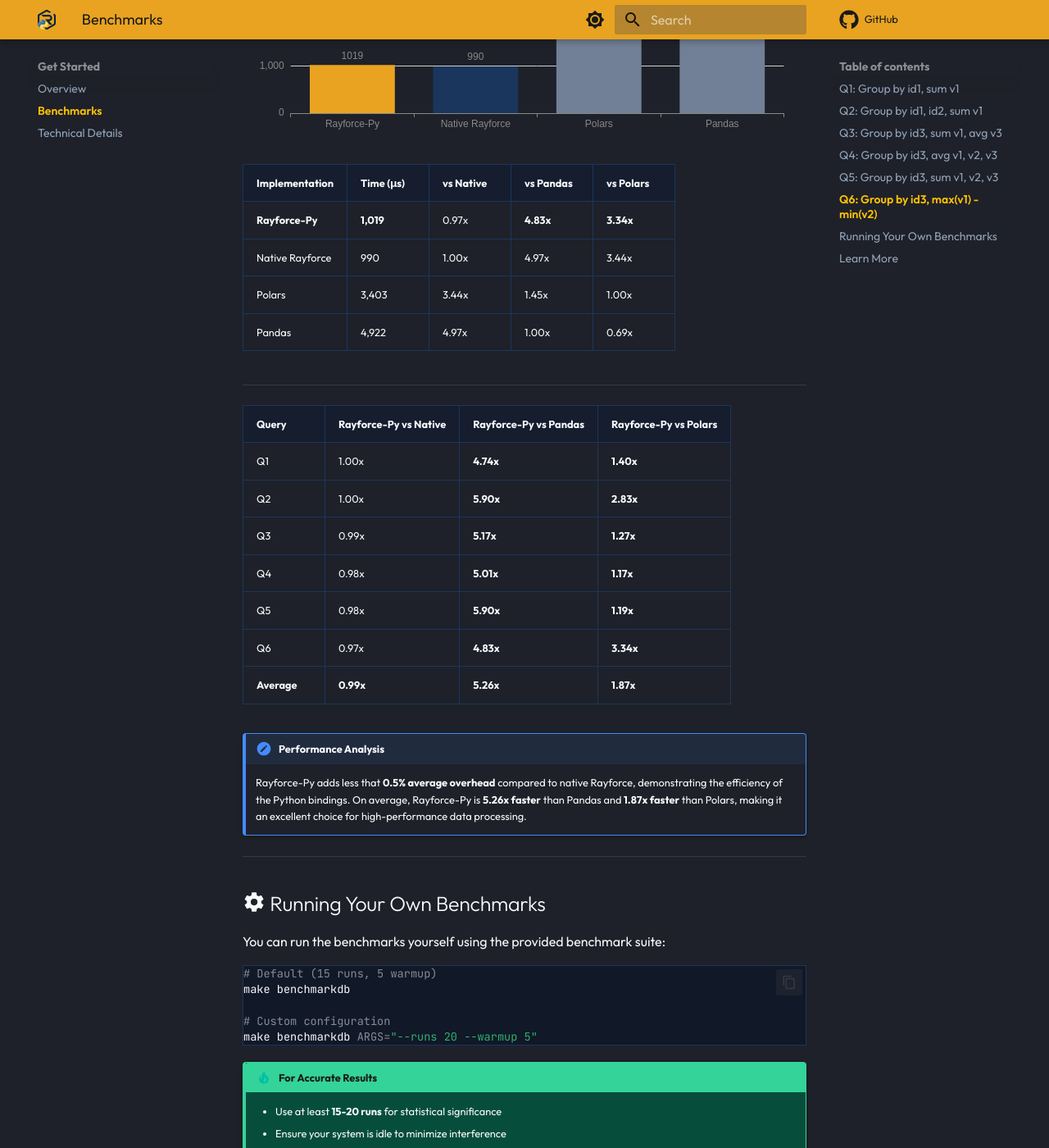
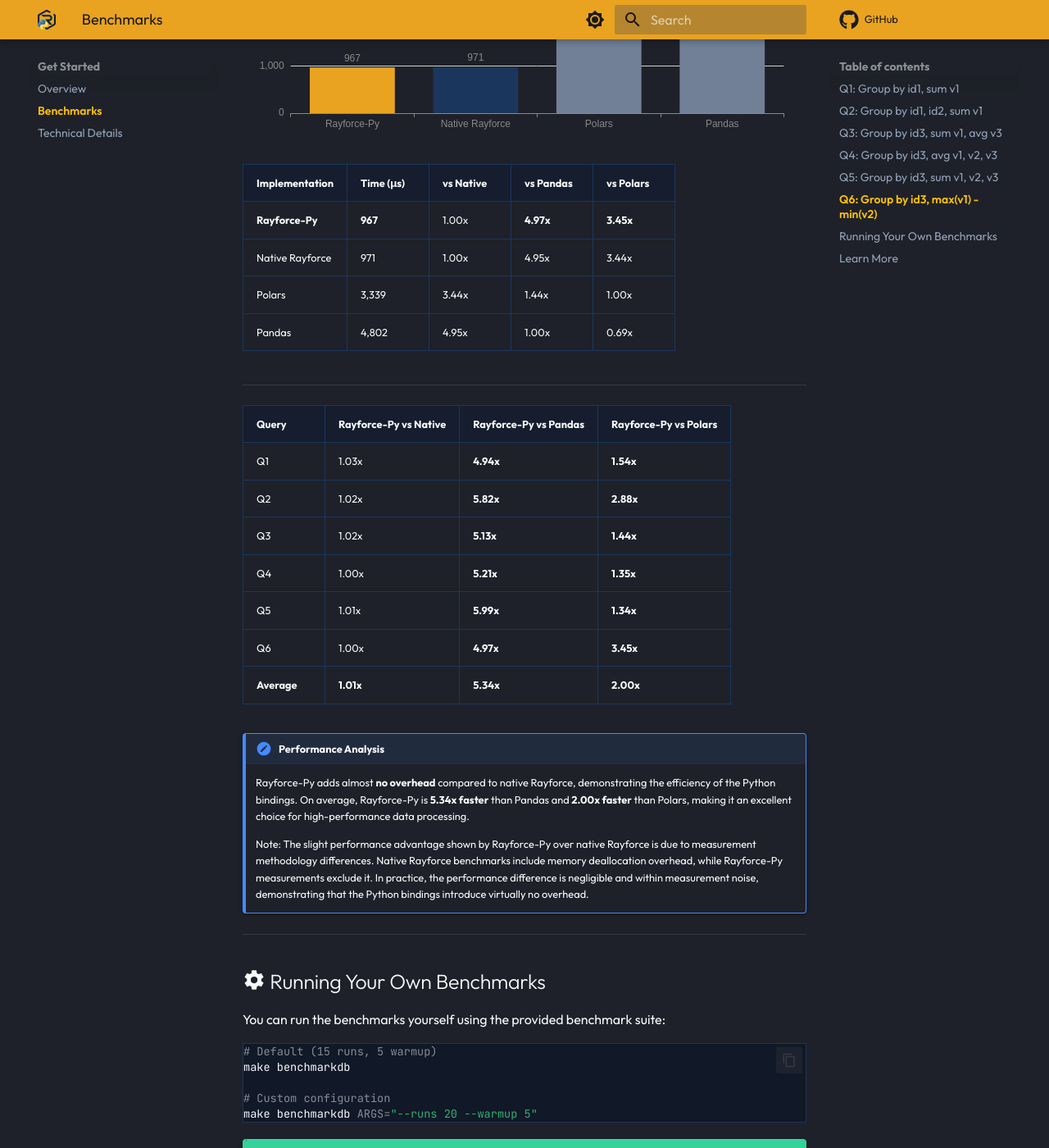
Before and after one commit to RayforceDB/rayforce-py, an MkDocs documentation site: the page built from docs/docs/content/get-started/benchmarks.md, in a window 1280 px wide and 1400 px high, scrolled down 5454 px. Shown: the whole window at 82% size. Built offline with MkDocs 1.6.1 and Material for MkDocs 9.7.7, drawn with Linux system fonts in a browser that asks for light colours; comment, search, counter and statistics services are not loaded; a style sheet for code colours, icons or effects is not loaded; some of the changed text lies outside the part shown.

Commit message:
(docs) Update benchmarks

```diff
--- a/docs/docs/content/get-started/benchmarks.md
+++ b/docs/docs/content/get-started/benchmarks.md
@@ -54,10 +54,10 @@
     xAxis: { type: 'category', data: ['Rayforce-Py', 'Native Rayforce', 'Polars', 'Pandas'], axisLabel: { textStyle: { color: theme.textColor } } },
     yAxis: { type: 'value', name: 'Time (μs)', nameLocation: 'middle', nameGap: 50, nameTextStyle: { color: theme.textColor }, axisLabel: { textStyle: { color: theme.textColor } }, splitLine: { lineStyle: { color: theme.gridLineColor } } },
     series: [{ name: 'Time (μs)', type: 'bar', data: [
-      { value: 781, itemStyle: { color: '#E9A320' } },
-      { value: 779, itemStyle: { color: '#1B365D' } },
-      { value: 1096, itemStyle: { color: '#718096' } },
-      { value: 3696, itemStyle: { color: '#718096' } }
+      { value: 741, itemStyle: { color: '#E9A320' } },
+      { value: 761, itemStyle: { color: '#1B365D' } },
+      { value: 1143, itemStyle: { color: '#718096' } },
+      { value: 3663, itemStyle: { color: '#718096' } }
     ], label: { show: true, position: 'top', textStyle: { color: theme.textColor, fontWeight: 'bold' } } }]
   });
   chartInstances['q1-chart'] = q1Chart;
@@ -72,10 +72,10 @@
     xAxis: { type: 'category', data: ['Rayforce-Py', 'Native Rayforce', 'Polars', 'Pandas'], axisLabel: { rotate: 0, color: theme.textColor }, axisLine: { lineStyle: { color: theme.textColor } } },
     yAxis: { type: 'value', name: 'Time (μs)', nameLocation: 'middle', nameGap: 50, nameTextStyle: { color: theme.textColor }, axisLabel: { color: theme.textColor }, axisLine: { lineStyle: { color: theme.textColor } }, splitLine: { lineStyle: { color: theme.gridLineColor } } },
     series: [{ name: 'Time (μs)', type: 'bar', data: [
-      { value: 2398, itemStyle: { color: '#E9A320' } },
-      { value: 2410, itemStyle: { color: '#1B365D' } },
-      { value: 6797, itemStyle: { color: '#718096' } },
-      { value: 14155, itemStyle: { color: '#718096' } }
+      { value: 2351, itemStyle: { color: '#E9A320' } },
+      { value: 2400, itemStyle: { color: '#1B365D' } },
+      { value: 6763, itemStyle: { color: '#718096' } },
+      { value: 13675, itemStyle: { color: '#718096' } }
     ], label: { show: true, position: 'top', color: theme.textColor } }]
   });
   chartInstances['q2-chart'] = q2Chart;
@@ -90,10 +90,10 @@
     xAxis: { type: 'category', data: ['Rayforce-Py', 'Native Rayforce', 'Polars', 'Pandas'], axisLabel: { rotate: 0, color: theme.textColor }, axisLine: { lineStyle: { color: theme.textColor } } },
     yAxis: { type: 'value', name: 'Time (μs)', nameLocation: 'middle', nameGap: 50, nameTextStyle: { color: theme.textColor }, axisLabel: { color: theme.textColor }, axisLine: { lineStyle: { color: theme.textColor } }, splitLine: { lineStyle: { color: theme.gridLineColor } } },
     series: [{ name: 'Time (μs)', type: 'bar', data: [
-      { value: 995, itemStyle: { color: '#E9A320' } },
-      { value: 983, itemStyle: { color: '#1B365D' } },
-      { value: 1261, itemStyle: { color: '#718096' } },
-      { value: 5141, itemStyle: { color: '#718096' } }
+      { value: 956, itemStyle: { color: '#E9A320' } },
+      { value: 974, itemStyle: { color: '#1B365D' } },
+      { value: 1376, itemStyle: { color: '#718096' } },
+      { value: 4902, itemStyle: { color: '#718096' } }
     ], label: { show: true, position: 'top', color: theme.textColor } }]
   });
   chartInstances['q3-chart'] = q3Chart;
@@ -108,10 +108,10 @@
     xAxis: { type: 'category', data: ['Rayforce-Py', 'Native Rayforce', 'Polars', 'Pandas'], axisLabel: { rotate: 0, color: theme.textColor }, axisLine: { lineStyle: { color: theme.textColor } } },
     yAxis: { type: 'value', name: 'Time (μs)', nameLocation: 'middle', nameGap: 50, nameTextStyle: { color: theme.textColor }, axisLabel: { color: theme.textColor }, axisLine: { lineStyle: { color: theme.textColor } }, splitLine: { lineStyle: { color: theme.gridLineColor } } },
     series: [{ name: 'Time (μs)', type: 'bar', data: [
-      { value: 1228, itemStyle: { color: '#E9A320' } },
-      { value: 1205, itemStyle: { color: '#1B365D' } },
-      { value: 1441, itemStyle: { color: '#718096' } },
-      { value: 6158, itemStyle: { color: '#718096' } }
+      { value: 1182, itemStyle: { color: '#E9A320' } },
+      { value: 1182, itemStyle: { color: '#1B365D' } },
+      { value: 1594, itemStyle: { color: '#718096' } },
+      { value: 6161, itemStyle: { color: '#718096' } }
     ], label: { show: true, position: 'top', color: theme.textColor } }]
   });
   chartInstances['q4-chart'] = q4Chart;
@@ -126,10 +126,10 @@
     xAxis: { type: 'category', data: ['Rayforce-Py', 'Native Rayforce', 'Polars', 'Pandas'], axisLabel: { rotate: 0, color: theme.textColor }, axisLine: { lineStyle: { color: theme.textColor } } },
     yAxis: { type: 'value', name: 'Time (μs)', nameLocation: 'middle', nameGap: 50, nameTextStyle: { color: theme.textColor }, axisLabel: { color: theme.textColor }, axisLine: { lineStyle: { color: theme.textColor } }, splitLine: { lineStyle: { color: theme.gridLineColor } } },
     series: [{ name: 'Time (μs)', type: 'bar', data: [
-      { value: 1202, itemStyle: { color: '#E9A320' } },
-      { value: 1176, itemStyle: { color: '#1B365D' } },
-      { value: 1431, itemStyle: { color: '#718096' } },
-      { value: 7086, itemStyle: { color: '#718096' } }
+      { value: 1153, itemStyle: { color: '#E9A320' } },
+      { value: 1164, itemStyle: { color: '#1B365D' } },
+      { value: 1551, itemStyle: { color: '#718096' } },
+      { value: 6908, itemStyle: { color: '#718096' } }
     ], label: { show: true, position: 'top', color: theme.textColor } }]
   });
   chartInstances['q5-chart'] = q5Chart;
@@ -144,10 +144,10 @@
     xAxis: { type: 'category', data: ['Rayforce-Py', 'Native Rayforce', 'Polars', 'Pandas'], axisLabel: { rotate: 0, color: theme.textColor }, axisLine: { lineStyle: { color: theme.textColor } } },
     yAxis: { type: 'value', name: 'Time (μs)', nameLocation: 'middle', nameGap: 50, nameTextStyle: { color: theme.textColor }, axisLabel: { color: theme.textColor }, axisLine: { lineStyle: { color: theme.textColor } }, splitLine: { lineStyle: { color: theme.gridLineColor } } },
     series: [{ name: 'Time (μs)', type: 'bar', data: [
-      { value: 1019, itemStyle: { color: '#E9A320' } },
-      { value: 990, itemStyle: { color: '#1B365D' } },
-      { value: 3403, itemStyle: { color: '#718096' } },
-      { value: 4922, itemStyle: { color: '#718096' } }
+      { value: 967, itemStyle: { color: '#E9A320' } },
+      { value: 971, itemStyle: { color: '#1B365D' } },
+      { value: 3339, itemStyle: { color: '#718096' } },
+      { value: 4802, itemStyle: { color: '#718096' } }
     ], label: { show: true, position: 'top', color: theme.textColor } }]
   });
   chartInstances['q6-chart'] = q6Chart;
@@ -196,52 +196,52 @@
     <div style="flex: 1;">
       <div style="display: flex; justify-content: space-between; margin-bottom: 0.5rem;">
         <span style="font-weight: 600;">Rayforce-Py</span>
-        <span style="color: var(--gold-500); font-weight: 700;">1,271 μs</span>
+        <span style="color: var(--gold-500); font-weight: 700;">1,225 μs</span>
       </div>
       <div style="background: var(--bg-tertiary); height: 8px; border-radius: 4px; overflow: hidden;">
-        <div style="background: linear-gradient(90deg, var(--gold-500), var(--gold-400)); height: 100%; width: 18.5%;"></div>
+        <div style="background: linear-gradient(90deg, var(--gold-500), var(--gold-400)); height: 100%; width: 17.8%;"></div>
       </div>
     </div>
-    <div style="color: var(--gold-500); font-weight: 700; min-width: 60px; text-align: right;">5.26x</div>
+    <div style="color: var(--gold-500); font-weight: 700; min-width: 60px; text-align: right;">1.00x</div>
   </div>
 
   <div style="display: flex; align-items: center; gap: 1rem; margin-bottom: 1rem;">
     <div style="flex: 1;">
       <div style="display: flex; justify-content: space-between; margin-bottom: 0.5rem;">
         <span style="font-weight: 600;">Native Rayforce</span>
-        <span style="color: var(--navy-300); font-weight: 700;">1,257 μs</span>
+        <span style="color: var(--navy-300); font-weight: 700;">1,207 μs</span>
       </div>
       <div style="background: var(--bg-tertiary); height: 8px; border-radius: 4px; overflow: hidden;">
-        <div style="background: linear-gradient(90deg, var(--navy-400), var(--navy-300)); height: 100%; width: 18.3%;"></div>
+        <div style="background: linear-gradient(90deg, var(--navy-400), var(--navy-300)); height: 100%; width: 17.6%;"></div>
       </div>
     </div>
-    <div style="color: var(--navy-300); font-weight: 700; min-width: 60px; text-align: right;">5.46x</div>
+    <div style="color: var(--navy-300); font-weight: 700; min-width: 60px; text-align: right;">1.00x</div>
   </div>
 
   <div style="display: flex; align-items: center; gap: 1rem; margin-bottom: 1rem;">
     <div style="flex: 1;">
       <div style="display: flex; justify-content: space-between; margin-bottom: 0.5rem;">
         <span style="font-weight: 600;">Polars</span>
-        <span style="color: var(--text-secondary); font-weight: 700;">2,572 μs</span>
+        <span style="color: var(--text-secondary); font-weight: 700;">2,448 μs</span>
       </div>
       <div style="background: var(--bg-tertiary); height: 8px; border-radius: 4px; overflow: hidden;">
-        <div style="background: linear-gradient(90deg, var(--text-secondary), var(--text-secondary)); height: 100%; width: 37.5%;"></div>
+        <div style="background: linear-gradient(90deg, var(--text-secondary), var(--text-secondary)); height: 100%; width: 35.7%;"></div>
       </div>
     </div>
-    <div style="color: var(--text-secondary); font-weight: 700; min-width: 60px; text-align: right;">2.67x</div>
+    <div style="color: var(--text-secondary); font-weight: 700; min-width: 60px; text-align: right;">2.00x</div>
   </div>
 
   <div style="display: flex; align-items: center; gap: 1rem;">
     <div style="flex: 1;">
       <div style="display: flex; justify-content: space-between; margin-bottom: 0.5rem;">
         <span style="font-weight: 600;">Pandas</span>
-        <span style="color: var(--text-secondary); font-weight: 700;">6,860 μs</span>
+        <span style="color: var(--text-secondary); font-weight: 700;">6,685 μs</span>
       </div>
       <div style="background: var(--bg-tertiary); height: 8px; border-radius: 4px; overflow: hidden;">
         <div style="background: linear-gradient(90deg, var(--text-secondary), var(--text-tertiary)); height: 100%; width: 100%;"></div>
       </div>
     </div>
-    <div style="color: var(--text-secondary); font-weight: 700; min-width: 60px; text-align: right;">1.00x</div>
+    <div style="color: var(--text-secondary); font-weight: 700; min-width: 60px; text-align: right;">5.34x</div>
   </div>
 </div>
 
@@ -256,17 +256,17 @@
     <div style="color: var(--text-secondary); font-size: 0.8rem;">Faster than Pandas</div>
   </div>
   <div style="background: linear-gradient(135deg, rgba(233, 163, 32, 0.1) 0%, rgba(233, 163, 32, 0.05) 100%); padding: 1.5rem; border-radius: 12px; border: 1px solid rgba(233, 163, 32, 0.2);">
-    <div style="font-size: 2.5rem; font-weight: 800; color: var(--gold-500); margin-bottom: 0.5rem;">99%+</div>
+    <div style="font-size: 2.5rem; font-weight: 800; color: var(--gold-500); margin-bottom: 0.5rem;">100%</div>
     <div style="color: var(--text-secondary); font-size: 0.8rem;">Native Performance</div>
   </div>
 </div>
 
-*Benchmarks run on: macOS M4 32GB, 1M rows, 100 groups, 20 runs (median), 5 warmup runs*
+*Benchmarks run on: macOS M4 32GB, 1M rows, 100 groups, 50 runs (median), 20 warmup runs*
 
 !!! info "Methodology"
     - **Dataset**: 1,000,000 rows, 6 columns (id1, id2, id3, v1, v2, v3)
-    - **Timing**: Median of 20 runs
-    - **Warmup**: 5 runs per query to warm caches
+    - **Timing**: Median of 50 runs
+    - **Warmup**: 20 runs per query to warm caches
     - **Data**: Deterministic (seed=42) for reproducibility
 
 ---
@@ -277,10 +277,10 @@
 
 | Implementation | Time (μs) | vs Native | vs Pandas | vs Polars |
 |----------------|-----------|------------|-----------|-----------|
-| **Rayforce-Py** | **781** | 1.00x | **4.74x** | **1.40x** |
-| Native Rayforce | 779 | 1.00x | 4.75x | 1.41x |
-| Polars | 1,096 | 1.41x | 3.37x | 1.00x |
-| Pandas | 3,696 | 4.75x | 1.00x | 0.30x |
+| **Rayforce-Py** | **741** | 1.03x | **4.94x** | **1.54x** |
+| Native Rayforce | 761 | 1.00x | 4.81x | 1.50x |
+| Polars | 1,143 | 1.50x | 3.20x | 1.00x |
+| Pandas | 3,663 | 4.81x | 1.00x | 0.31x |
 
 ---
 
@@ -290,13 +290,13 @@
 
 | Implementation | Time (μs) | vs Native | vs Pandas | vs Polars |
 |----------------|-----------|------------|-----------|-----------|
-| **Rayforce-Py** | **2,398** | 1.00x | **5.90x** | **2.83x** |
-| Native Rayforce | 2,410 | 1.00x | 5.87x | 2.82x |
-| Polars | 6,797 | 2.82x | 2.08x | 1.00x |
-| Pandas | 14,155 | 5.87x | 1.00x | 0.48x |
+| **Rayforce-Py** | **2,351** | 1.02x | **5.82x** | **2.88x** |
+| Native Rayforce | 2,400 | 1.00x | 5.70x | 2.81x |
+| Polars | 6,763 | 2.81x | 2.02x | 1.00x |
+| Pandas | 13,675 | 5.70x | 1.00x | 0.50x |
 
 !!! tip "Performance Insight"
-    Multi-column group by operations show the largest performance advantage, with Rayforce-Py being **5.90x faster** than Pandas and **2.83x faster** than Polars.
+    Multi-column group by operations show the largest performance advantage, with Rayforce-Py being **5.82x faster** than Pandas and **2.88x faster** than Polars.
 
 ---
 
@@ -306,10 +306,10 @@
 
 | Implementation | Time (μs) | vs Native | vs Pandas | vs Polars |
 |----------------|-----------|------------|-----------|-----------|
-| **Rayforce-Py** | **995** | 0.99x | **5.17x** | **1.27x** |
-| Native Rayforce | 983 | 1.00x | 5.23x | 1.28x |
-| Polars | 1,261 | 1.28x | 4.08x | 1.00x |
-| Pandas | 5,141 | 5.23x | 1.00x | 0.25x |
+| **Rayforce-Py** | **956** | 1.02x | **5.13x** | **1.44x** |
+| Native Rayforce | 974 | 1.00x | 5.03x | 1.41x |
+| Polars | 1,376 | 1.41x | 3.56x | 1.00x |
+| Pandas | 4,902 | 5.03x | 1.00x | 0.28x |
 
 ---
 
@@ -319,10 +319,10 @@
 
 | Implementation | Time (μs) | vs Native | vs Pandas | vs Polars |
 |----------------|-----------|------------|-----------|-----------|
-| **Rayforce-Py** | **1,228** | 0.98x | **5.01x** | **1.17x** |
-| Native Rayforce | 1,205 | 1.00x | 5.11x | 1.19x |
-| Polars | 1,441 | 1.19x | 4.27x | 1.00x |
-| Pandas | 6,158 | 5.11x | 1.00x | 0.23x |
+| **Rayforce-Py** | **1,182** | 1.00x | **5.21x** | **1.35x** |
+| Native Rayforce | 1,182 | 1.00x | 5.21x | 1.35x |
+| Polars | 1,594 | 1.35x | 3.87x | 1.00x |
+| Pandas | 6,161 | 5.21x | 1.00x | 0.26x |
 
 ---
 
@@ -332,13 +332,13 @@
 
 | Implementation | Time (μs) | vs Native | vs Pandas | vs Polars |
 |----------------|-----------|------------|-----------|-----------|
-| **Rayforce-Py** | **1,202** | 0.98x | **5.90x** | **1.19x** |
-| Native Rayforce | 1,176 | 1.00x | 6.03x | 1.22x |
-| Polars | 1,431 | 1.22x | 4.95x | 1.00x |
-| Pandas | 7,086 | 6.03x | 1.00x | 0.20x |
+| **Rayforce-Py** | **1,153** | 1.01x | **5.99x** | **1.34x** |
+| Native Rayforce | 1,164 | 1.00x | 5.93x | 1.33x |
+| Polars | 1,551 | 1.33x | 4.45x | 1.00x |
+| Pandas | 6,908 | 5.93x | 1.00x | 0.22x |
 
 !!! success "Best Performance"
-    Q5 shows Rayforce-Py performing **5.90x faster** than Pandas and **1.19x faster** than Polars, demonstrating excellent performance on multiple aggregations.
+    Q5 shows Rayforce-Py performing **5.99x faster** than Pandas and **1.34x faster** than Polars, demonstrating excellent performance on multiple aggregations.
 
 ---
 
@@ -348,25 +348,27 @@
 
 | Implementation | Time (μs) | vs Native | vs Pandas | vs Polars |
 |----------------|-----------|------------|-----------|-----------|
-| **Rayforce-Py** | **1,019** | 0.97x | **4.83x** | **3.34x** |
-| Native Rayforce | 990 | 1.00x | 4.97x | 3.44x |
-| Polars | 3,403 | 3.44x | 1.45x | 1.00x |
-| Pandas | 4,922 | 4.97x | 1.00x | 0.69x |
+| **Rayforce-Py** | **967** | 1.00x | **4.97x** | **3.45x** |
+| Native Rayforce | 971 | 1.00x | 4.95x | 3.44x |
+| Polars | 3,339 | 3.44x | 1.44x | 1.00x |
+| Pandas | 4,802 | 4.95x | 1.00x | 0.69x |
 
 ---
 
 | Query | Rayforce-Py vs Native | Rayforce-Py vs Pandas | Rayforce-Py vs Polars |
 |-------|----------------------|----------------------|----------------------|
-| Q1 | 1.00x | **4.74x** | **1.40x** |
-| Q2 | 1.00x | **5.90x** | **2.83x** |
-| Q3 | 0.99x | **5.17x** | **1.27x** |
-| Q4 | 0.98x | **5.01x** | **1.17x** |
-| Q5 | 0.98x | **5.90x** | **1.19x** |
-| Q6 | 0.97x | **4.83x** | **3.34x** |
-| **Average** | **0.99x** | **5.26x** | **1.87x** |
+| Q1 | 1.03x | **4.94x** | **1.54x** |
+| Q2 | 1.02x | **5.82x** | **2.88x** |
+| Q3 | 1.02x | **5.13x** | **1.44x** |
+| Q4 | 1.00x | **5.21x** | **1.35x** |
+| Q5 | 1.01x | **5.99x** | **1.34x** |
+| Q6 | 1.00x | **4.97x** | **3.45x** |
+| **Average** | **1.01x** | **5.34x** | **2.00x** |
 
 !!! note "Performance Analysis"
-    Rayforce-Py adds less that **0.5% average overhead** compared to native Rayforce, demonstrating the efficiency of the Python bindings. On average, Rayforce-Py is **5.26x faster** than Pandas and **1.87x faster** than Polars, making it an excellent choice for high-performance data processing.
+    Rayforce-Py adds almost **no overhead** compared to native Rayforce, demonstrating the efficiency of the Python bindings. On average, Rayforce-Py is **5.34x faster** than Pandas and **2.00x faster** than Polars, making it an excellent choice for high-performance data processing.
+
+    Note: The slight performance advantage shown by Rayforce-Py over native Rayforce is due to measurement methodology differences. Native Rayforce benchmarks include memory deallocation overhead, while Rayforce-Py measurements exclude it. In practice, the performance difference is negligible and within measurement noise, demonstrating that the Python bindings introduce virtually no overhead.
 
 ---
 
```
Also changed, not shown: docs/docs/content/get-started/overview.md (+1 -1 lines), docs/docs/assets/benchmark.png.
